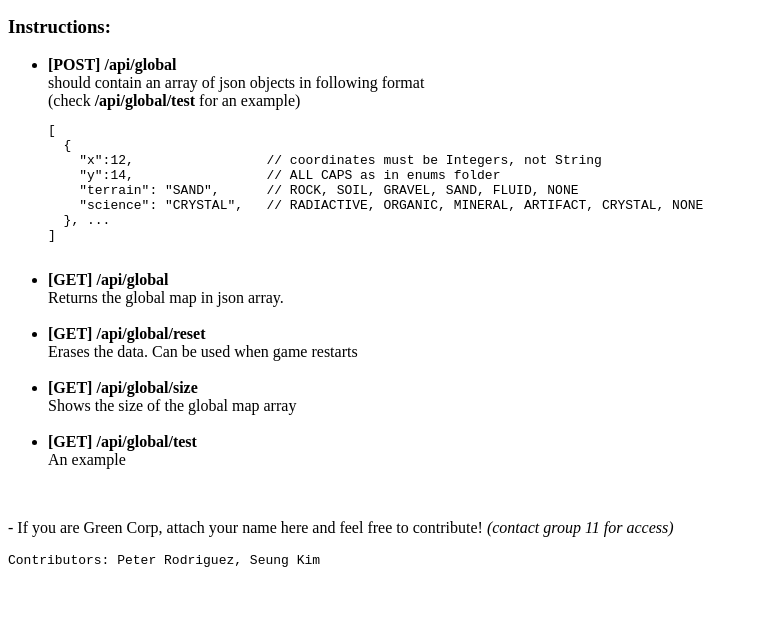
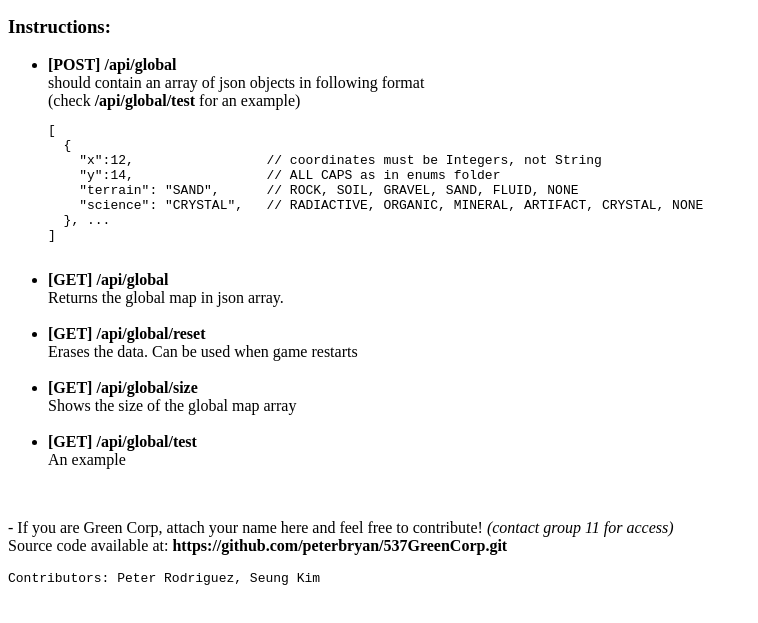
Before and after one commit to rkjc/RoboHerdServRepo-startF17, a website: page public/index.html in a window 1280 px wide. Shown: the part 101-724 px from the top of the page, without its empty margins (0-758 px from the left). Drawn offline with Linux system fonts and the light colour scheme.

Commit message:
added repo address to index.html

```diff
--- a/public/index.html
+++ b/public/index.html
@@ -44,7 +44,7 @@
 </ul>
 
 <br>
-<p>- If you are Green Corp, attach your name here and feel free to contribute! <em>(contact group 11 for access)</em></p>
+<p>- If you are Green Corp, attach your name here and feel free to contribute! <em>(contact group 11 for access)</em><br>Source code available at: <strong>https://github.com/peterbryan/537GreenCorp.git</strong></p>
 <pre>Contributors: Peter Rodriguez, Seung Kim</pre>
 </body>
 </html>
```
Also changed, not shown: 1 other file.
